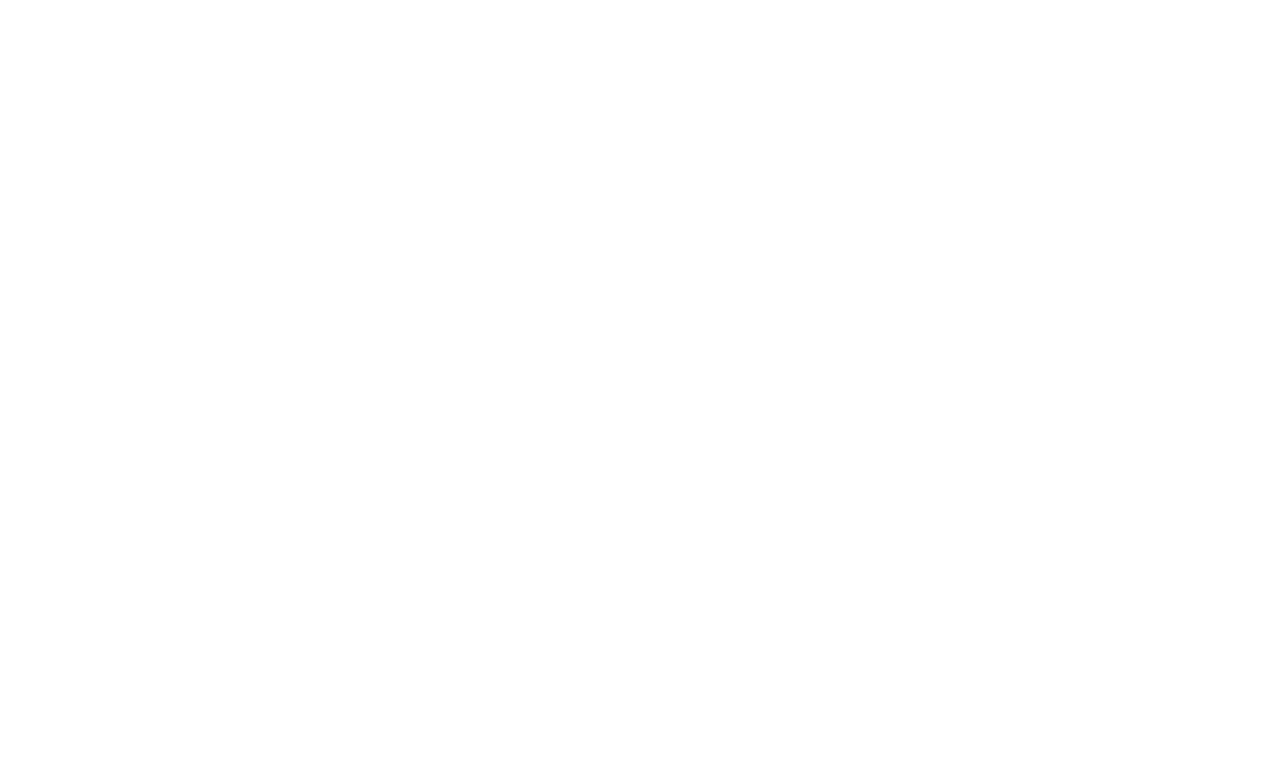
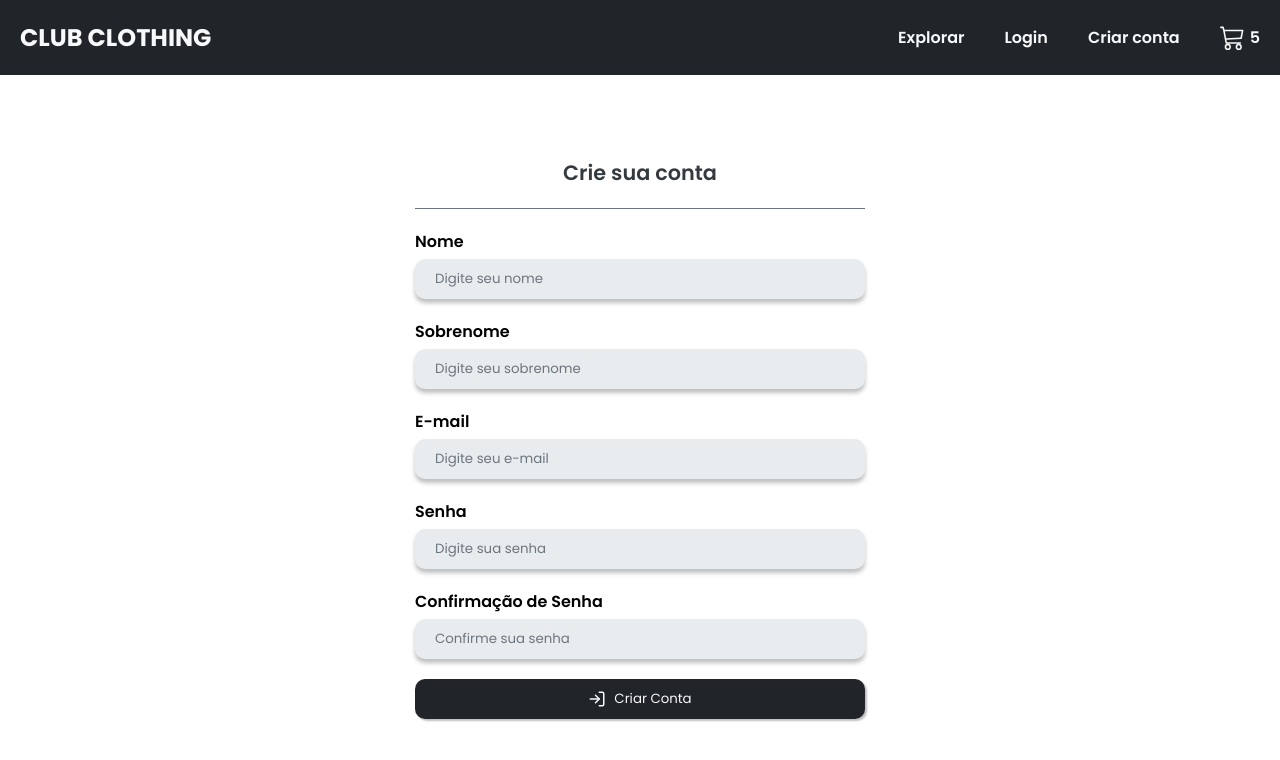
Before and after one commit to evandrotomas/ecommerce-frontend, a React (Create React App) app: page /sign-up in a window 1280 px wide. Before the commit this address had no page. Shown: the top 760 px of the page. Built offline with nearby package versions, Linux system fonts and the light colour scheme.

Commit message:
feat: add Sign Up Page and inputs validations

```diff
--- a/src/App.tsx
+++ b/src/App.tsx
@@ -4,6 +4,7 @@ import { BrowserRouter, Route, Routes } from 'react-router-dom'
 // Pages
 import HomePage from './pages/home/home.page'
 import LoginPage from './pages/login/login.page'
+import SignUpPage from './pages/sign-up/sign-up.page'
 
 const App: FunctionComponent = () => {
   return (
@@ -11,6 +12,7 @@ const App: FunctionComponent = () => {
       <Routes>
         <Route path='/' element={<HomePage />} />
         <Route path='/login' element={<LoginPage />} />
+        <Route path='/sign-up' element={<SignUpPage />} />
       </Routes>
     </BrowserRouter>
   )
--- a/src/components/header/header.component.tsx
+++ b/src/components/header/header.component.tsx
@@ -15,6 +15,10 @@ const Header = () => {
     navigate('/login')
   }
 
+  const handleSignUpClick = () => {
+    navigate('/sign-up')
+  }
+
   return (
     <HeaderContainer>
       <HeaderTitle>CLUB CLOTHING</HeaderTitle>
@@ -22,7 +26,7 @@ const Header = () => {
       <HeaderItems>
         <HeaderItem>Explorar</HeaderItem>
         <HeaderItem onClick={handleLoginClick}>Login</HeaderItem>
-        <HeaderItem>Criar conta</HeaderItem>
+        <HeaderItem onClick={handleSignUpClick}>Criar conta</HeaderItem>
         <HeaderItem>
           <BsCart3 size={25} />
           <p style={{ marginLeft: 5 }}>5</p>
--- a/src/pages/login/login.page.tsx
+++ b/src/pages/login/login.page.tsx
@@ -70,6 +70,7 @@ const LoginPage = () => {
             <CustomInput
               hasError={!!errors?.password}
               placeholder='Digite sua senha'
+              type='password'
               {...register('password', { required: true })}
             />
 
--- /dev/null
+++ b/src/pages/sign-up/sign-up.page.tsx
@@ -0,0 +1,151 @@
+import { FiLogIn } from 'react-icons/fi'
+import validator from 'validator'
+import { useForm } from 'react-hook-form'
+
+// Components
+import CustomButton from '../../components/custom-button/custom-button.component'
+import CustomInput from '../../components/custom-input/custom-input.component'
+import Header from '../../components/header/header.component'
+import InputErrorMessage from '../../components/input-error-message/input-error-message.component'
+
+// Styles
+import {
+  SignUpContainer,
+  SignUpContent,
+  SignUpHeadline,
+  SignUpInputContainer
+} from './sign-up.styles'
+
+interface SignUpForm {
+  name: string
+  lastName: string
+  email: string
+  password: string
+  passwordConfirmation: string
+}
+
+const SignUpPage = () => {
+  const {
+    handleSubmit,
+    watch,
+    register,
+    formState: { errors }
+  } = useForm<SignUpForm>()
+
+  const watchPassword = watch('password')
+
+  const handleSubmitPress = (data: SignUpForm) => {
+    console.log({ data })
+  }
+
+  return (
+    <>
+      <Header />
+      <SignUpContainer>
+        <SignUpContent>
+          <SignUpHeadline>Crie sua conta</SignUpHeadline>
+
+          <SignUpInputContainer>
+            <p>Nome</p>
+            <CustomInput
+              hasError={!!errors?.name}
+              placeholder='Digite seu nome'
+              {...register('name', { required: true })}
+            />
+
+            {errors?.name?.type === 'required' && (
+              <InputErrorMessage>O nome é obrigatório.</InputErrorMessage>
+            )}
+          </SignUpInputContainer>
+
+          <SignUpInputContainer>
+            <p>Sobrenome</p>
+            <CustomInput
+              hasError={!!errors?.lastName}
+              placeholder='Digite seu sobrenome'
+              {...register('lastName', { required: true })}
+            />
+
+            {errors?.lastName?.type === 'required' && (
+              <InputErrorMessage>O sobre nome é obrigatório.</InputErrorMessage>
+            )}
+          </SignUpInputContainer>
+
+          <SignUpInputContainer>
+            <p>E-mail</p>
+            <CustomInput
+              hasError={!!errors?.email}
+              placeholder='Digite seu e-mail'
+              {...register('email', {
+                required: true,
+                validate: (value) => {
+                  return validator.isEmail(value)
+                }
+              })}
+            />
+
+            {errors?.email?.type === 'required' && (
+              <InputErrorMessage>O e-mail é obrigatório.</InputErrorMessage>
+            )}
+
+            {errors?.email?.type === 'validate' && (
+              <InputErrorMessage>E-mail inválido.</InputErrorMessage>
+            )}
+          </SignUpInputContainer>
+
+          <SignUpInputContainer>
+            <p>Senha</p>
+            <CustomInput
+              hasError={!!errors?.password}
+              placeholder='Digite sua senha'
+              type='password'
+              {...register('password', {
+                required: true
+              })}
+            />
+
+            {errors?.password?.type === 'required' && (
+              <InputErrorMessage>A senha é obrigatória.</InputErrorMessage>
+            )}
+          </SignUpInputContainer>
+
+          <SignUpInputContainer>
+            <p>Confirmação de Senha</p>
+            <CustomInput
+              hasError={!!errors?.passwordConfirmation}
+              placeholder='Confirme sua senha'
+              type='password'
+              {...register('passwordConfirmation', {
+                required: true,
+                validate: (value) => {
+                  return value === watchPassword
+                }
+              })}
+            />
+
+            {errors?.passwordConfirmation?.type === 'required' && (
+              <InputErrorMessage>
+                Confirmação de senha obrigatória.
+              </InputErrorMessage>
+            )}
+
+            {errors?.passwordConfirmation?.type === 'validate' && (
+              <InputErrorMessage>
+                Confirmação de senha precisa ser igual a senha.
+              </InputErrorMessage>
+            )}
+          </SignUpInputContainer>
+
+          <CustomButton
+            startIcon={<FiLogIn size={18} />}
+            onClick={() => handleSubmit(handleSubmitPress)()}
+          >
+            Criar Conta
+          </CustomButton>
+        </SignUpContent>
+      </SignUpContainer>
+    </>
+  )
+}
+
+export default SignUpPage
--- /dev/null
+++ b/src/pages/sign-up/sign-up.styles.ts
@@ -0,0 +1,37 @@
+import styled from 'styled-components'
+import Colors from '../../theme/theme.colors'
+
+export const SignUpContainer = styled.div`
+  height: 100%;
+  display: flex;
+  align-items: center;
+  justify-content: center;
+`
+
+export const SignUpHeadline = styled.p`
+  font-weight: 600;
+  font-size: 1.3rem;
+  margin-bottom: 20px;
+  color: ${Colors.text.dark};
+  padding-bottom: 20px;
+  border-bottom: 1px solid #6c757d;
+  width: 100%;
+  text-align: center;
+`
+
+export const SignUpContent = styled.div`
+  display: flex;
+  flex-direction: column;
+  align-items: center;
+  width: 450px;
+`
+
+export const SignUpInputContainer = styled.div`
+  width: 100%;
+  margin-bottom: 20px;
+
+  p:nth-child(1) {
+    font-weight: 600;
+    margin-bottom: 5px;
+  }
+`
```
